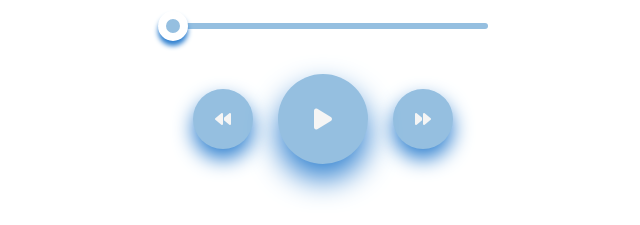
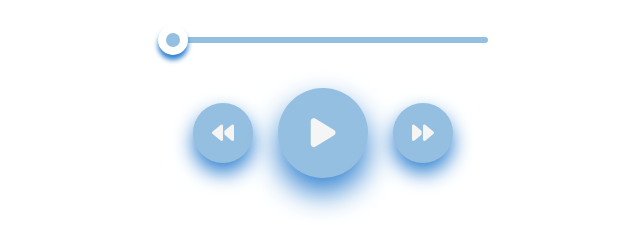
Before and after one commit to Cadburyy/Vel, a plain HTML site: page index.html in a window 1280 px wide. Shown: the part 572-797 px from the top of the page, without its empty margins (317-957 px from the left). Drawn offline with Linux system fonts and the light colour scheme.

Commit message:
Update global.css

```diff
--- a/styles/global.css
+++ b/styles/global.css
@@ -8,6 +8,9 @@
     height: 300vh;
     background-color: var(--primary-color);
     color: #fdaa48;
+    font-family: 'Poppins';
+    font-size: 22px;
+    overflow-x: hidden
 }
 
 html{
@@ -35,4 +38,6 @@
 .dark-theme{
     --primary-color:#014d4e;
     --secondary-color:#014d4e;
+    background-color: #2c2c2c;
+    color: #f2f2f2;
 }
```
